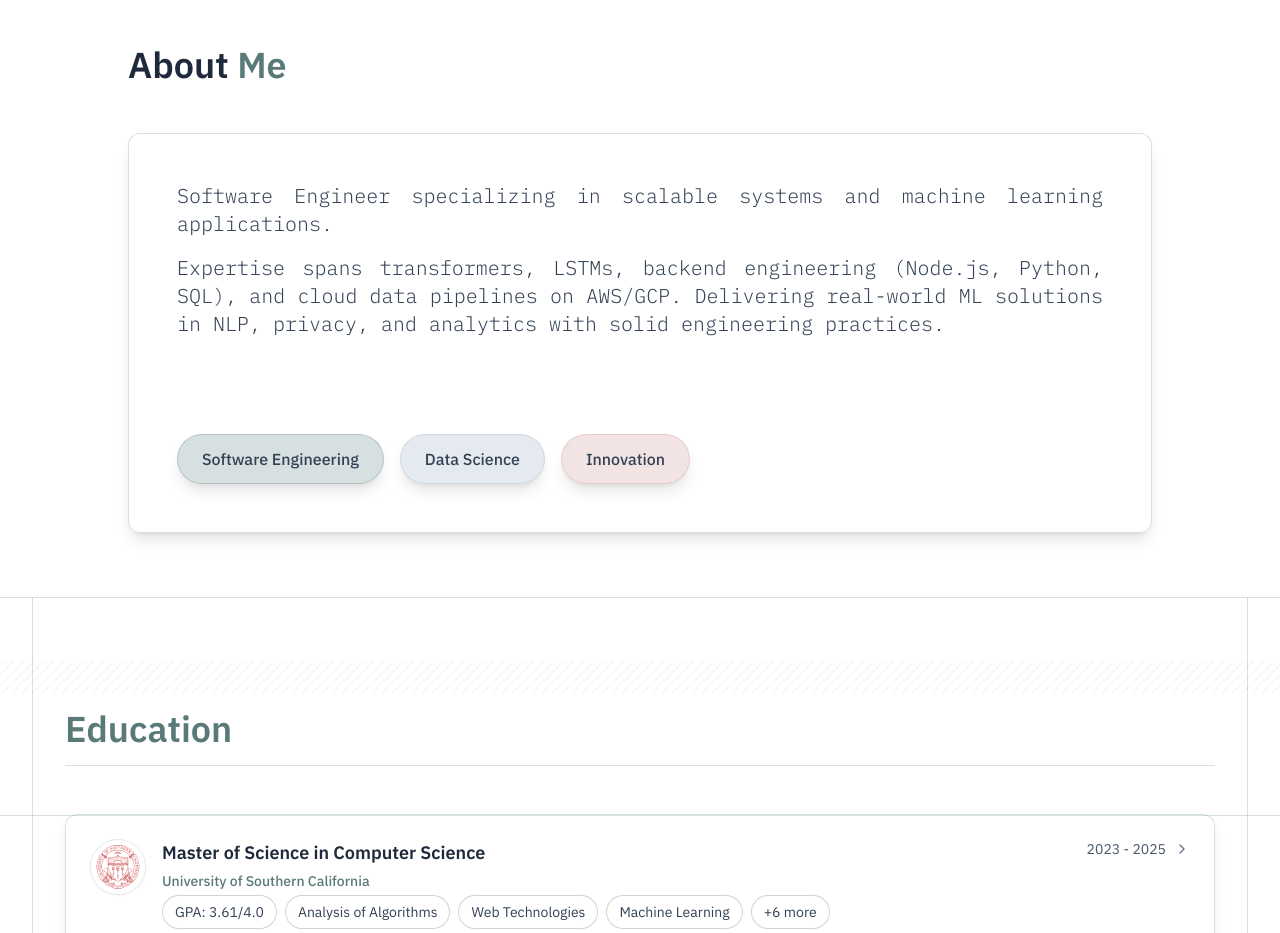
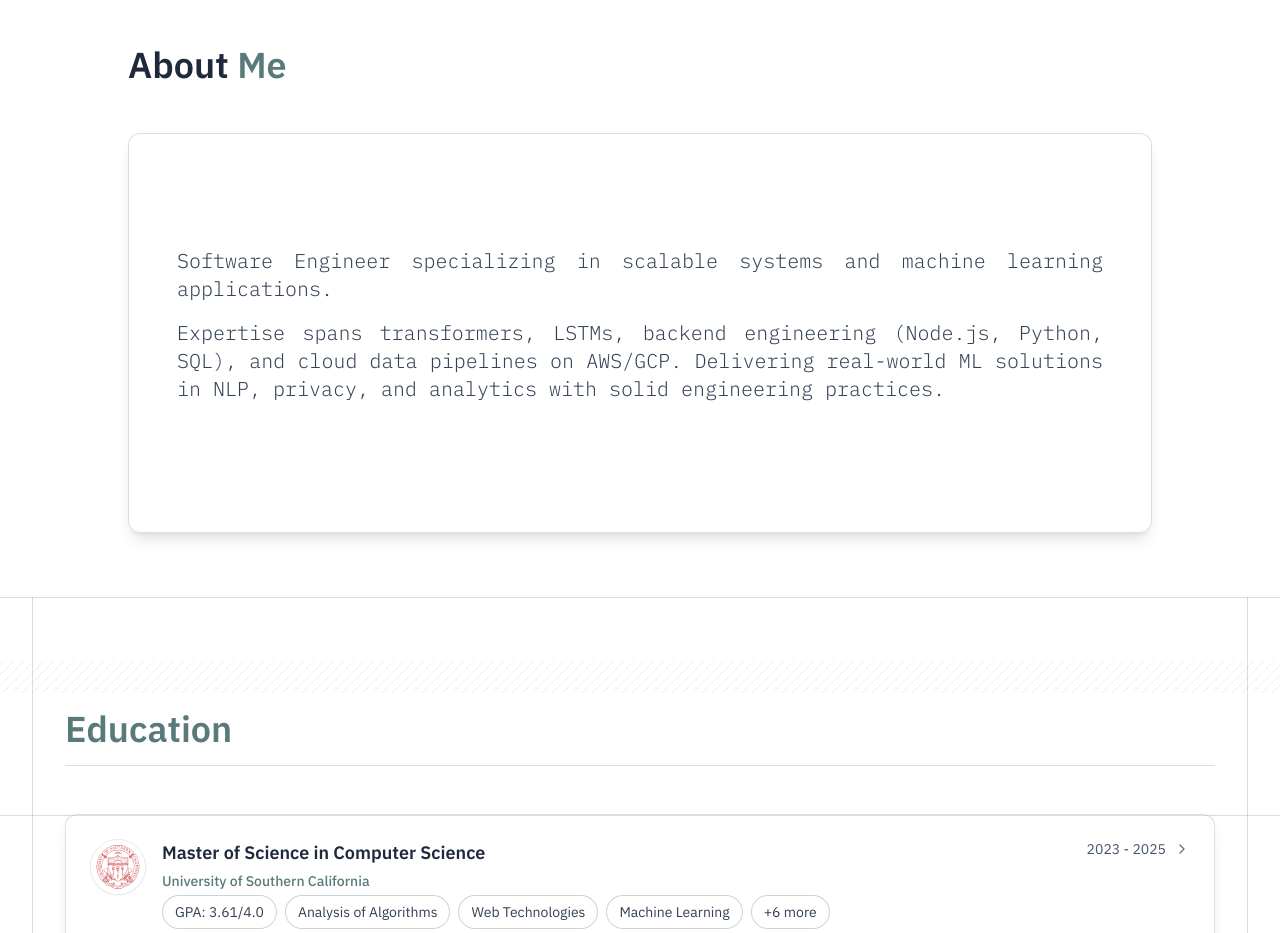
Before and after one commit to Bhuvannnn/tech-portfolio, a React (Vite) app: page / in a window 1280 px wide. Shown: the part 980-1913 px from the top of the page. Built offline with nearby package versions, Linux system fonts and the light colour scheme.

Commit message:
Update About.jsx

```diff
--- a/src/components/About.jsx
+++ b/src/components/About.jsx
@@ -8,16 +8,14 @@ gsap.registerPlugin(ScrollTrigger);
 const About = () => {
     const sectionRef = useRef(null);
     const textRef = useRef(null);
-    const badgesRef = useRef(null);
     const containerRef = useRef(null);
 
     useEffect(() => {
         const section = sectionRef.current;
         const text = textRef.current;
-        const badges = badgesRef.current;
         const container = containerRef.current;
 
-        if (!section || !text || !badges || !container) return;
+        if (!section || !text || !container) return;
 
         // Split text into sentences
         const sentences = ABOUT_TEXT.split('. ').filter(s => s.trim());
@@ -27,16 +25,14 @@ const About = () => {
             text.querySelectorAll('.sentence'),
             {
                 opacity: 0,
-                y: 50,
-                rotationX: -90
+                y: 20
             },
             {
                 opacity: 1,
                 y: 0,
-                rotationX: 0,
-                duration: 0.8,
-                stagger: 0.15,
-                ease: 'power3.out',
+                duration: 0.6,
+                stagger: 0.1,
+                ease: 'power2.out',
                 scrollTrigger: {
                     trigger: section,
                     start: 'top 70%',
@@ -44,41 +40,6 @@ const About = () => {
                 }
             }
         );
-
-        // Parallax effect for badges
-        gsap.fromTo(
-            badges.querySelectorAll('.badge'),
-            {
-                opacity: 0,
-                scale: 0.8,
-                y: 30
-            },
-            {
-                opacity: 1,
-                scale: 1,
-                y: 0,
-                duration: 0.6,
-                stagger: 0.1,
-                ease: 'back.out(1.7)',
-                scrollTrigger: {
-                    trigger: section,
-                    start: 'top 60%',
-                    toggleActions: 'play none none none'
-                }
-            }
-        );
-
-        // Subtle parallax on scroll
-        gsap.to(container, {
-            y: -50,
-            ease: 'none',
-            scrollTrigger: {
-                trigger: section,
-                start: 'top bottom',
-                end: 'bottom top',
-                scrub: true
-            }
-        });
 
         return () => {
             ScrollTrigger.getAll().forEach(trigger => trigger.kill());
@@ -97,38 +58,17 @@ const About = () => {
                 <div
                     ref={containerRef}
                     className="corporate-card p-8 lg:p-12 min-h-[50vh] flex flex-col justify-center"
-                    style={{ perspective: '1000px' }}
                 >
-                    {/* Animated text with 3D reveal */}
-                    <div ref={textRef} className="mb-12">
+                    {/* Animated text */}
+                    <div ref={textRef}>
                         {sentences.map((sentence, index) => (
                             <p
                                 key={index}
-                                className="sentence text-lg lg:text-xl font-light text-slate-700 leading-relaxed mb-4 text-justify font-mono"
-                                style={{
-                                    transformStyle: 'preserve-3d',
-                                    transformOrigin: '50% 50%'
-                                }}
+                                className="sentence text-base sm:text-lg lg:text-xl font-light text-slate-700 leading-normal sm:leading-relaxed mb-2 sm:mb-3 lg:mb-4 text-left sm:text-justify font-mono"
                             >
                                 {sentence.trim()}{index < sentences.length - 1 ? '.' : ''}
                             </p>
                         ))}
-                    </div>
-
-                    {/* Animated badges with parallax */}
-                    <div
-                        ref={badgesRef}
-                        className="flex flex-wrap gap-4 justify-center lg:justify-start mt-8"
-                    >
-                        <span className="badge px-6 py-3 bg-[#7C9A9A]/30 text-slate-700 rounded-full text-base font-medium border border-[#7C9A9A]/40 shadow-lg transform-gpu">
-                            Software Engineering
-                        </span>
-                        <span className="badge px-6 py-3 bg-[#A8B8D1]/30 text-slate-700 rounded-full text-base font-medium border border-[#A8B8D1]/40 shadow-lg transform-gpu">
-                            Data Science
-                        </span>
-                        <span className="badge px-6 py-3 bg-[#D4A5A5]/30 text-slate-700 rounded-full text-base font-medium border border-[#D4A5A5]/40 shadow-lg transform-gpu">
-                            Innovation
-                        </span>
                     </div>
                 </div>
             </div>
```
